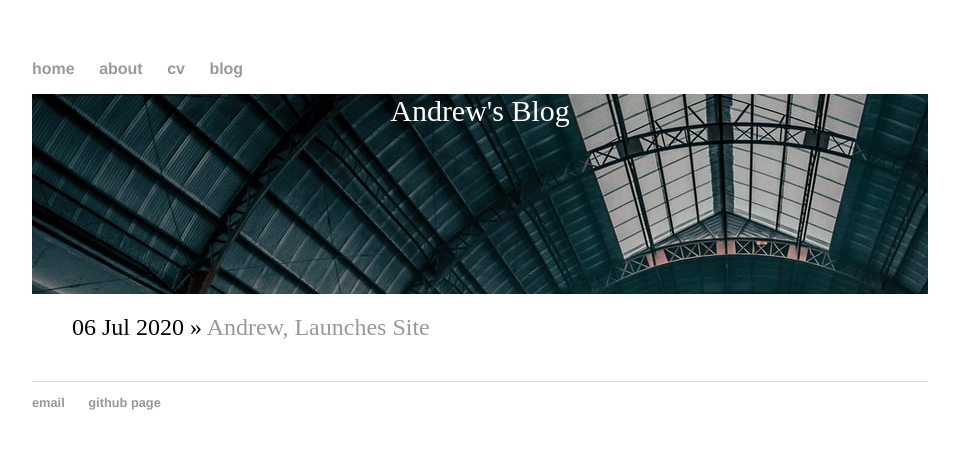
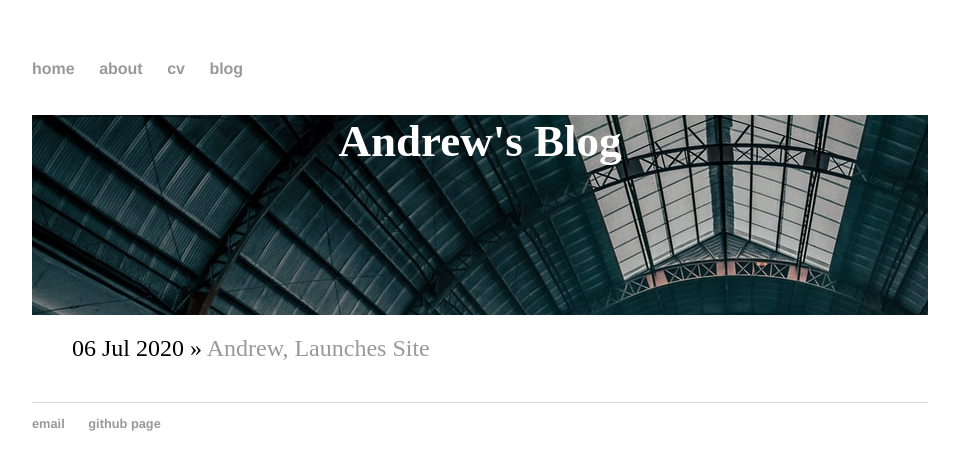
Before and after one commit to scyxx2/lakerschampions.github.io, a Jekyll site: the page built from blogs/index.html, in a window 1280 px wide. Shown: the top 470 px of the page, without its empty margins (160-1119 px from the left). Built offline with Jekyll 4.4.1, drawn with Linux system fonts in a browser that asks for light colours.

Commit message:
Update index.html

```diff
--- a/blogs/index.html
+++ b/blogs/index.html
@@ -2,7 +2,9 @@
 layout: default
 title: Andrew's Blog
 ---
-    <div class = "blurb">{{ page.title }}</div>
+    <div class = "blurb">
+        <h2>{{ page.title }}</h2>
+    </div>
     <ul class="posts">
 
       {% for post in site.posts %}
```
